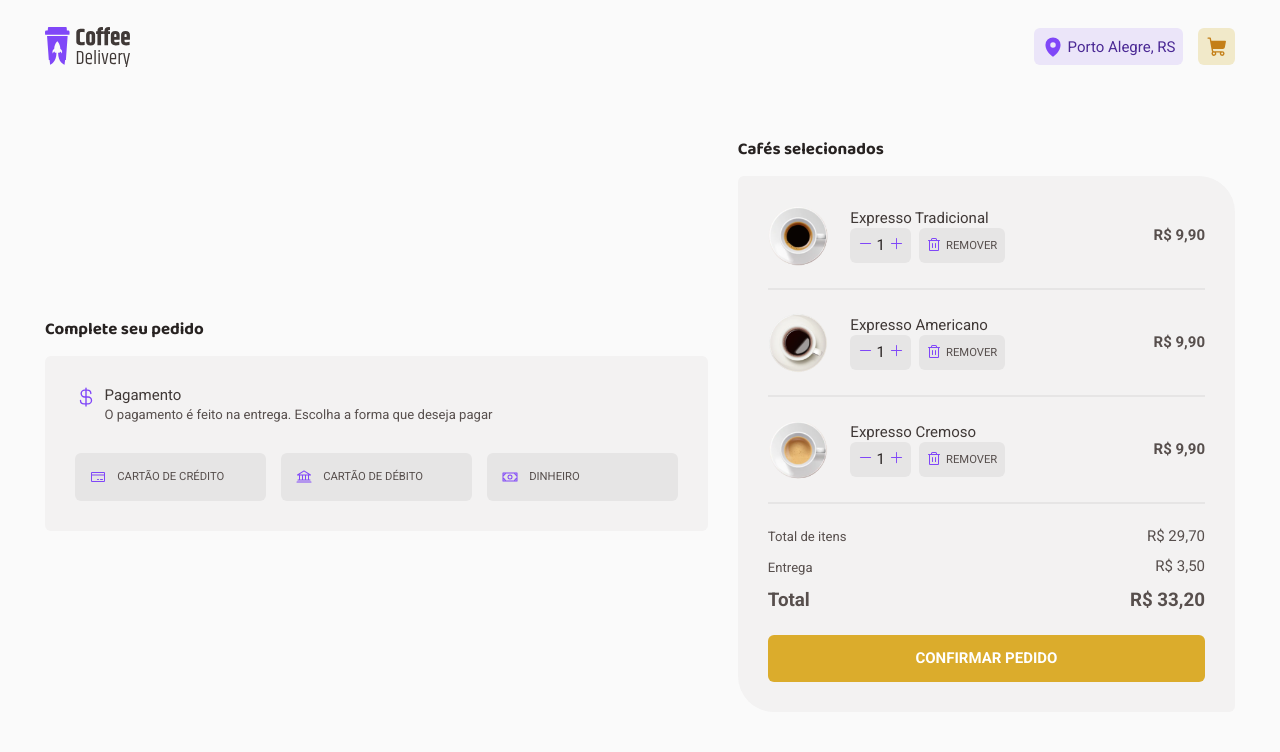
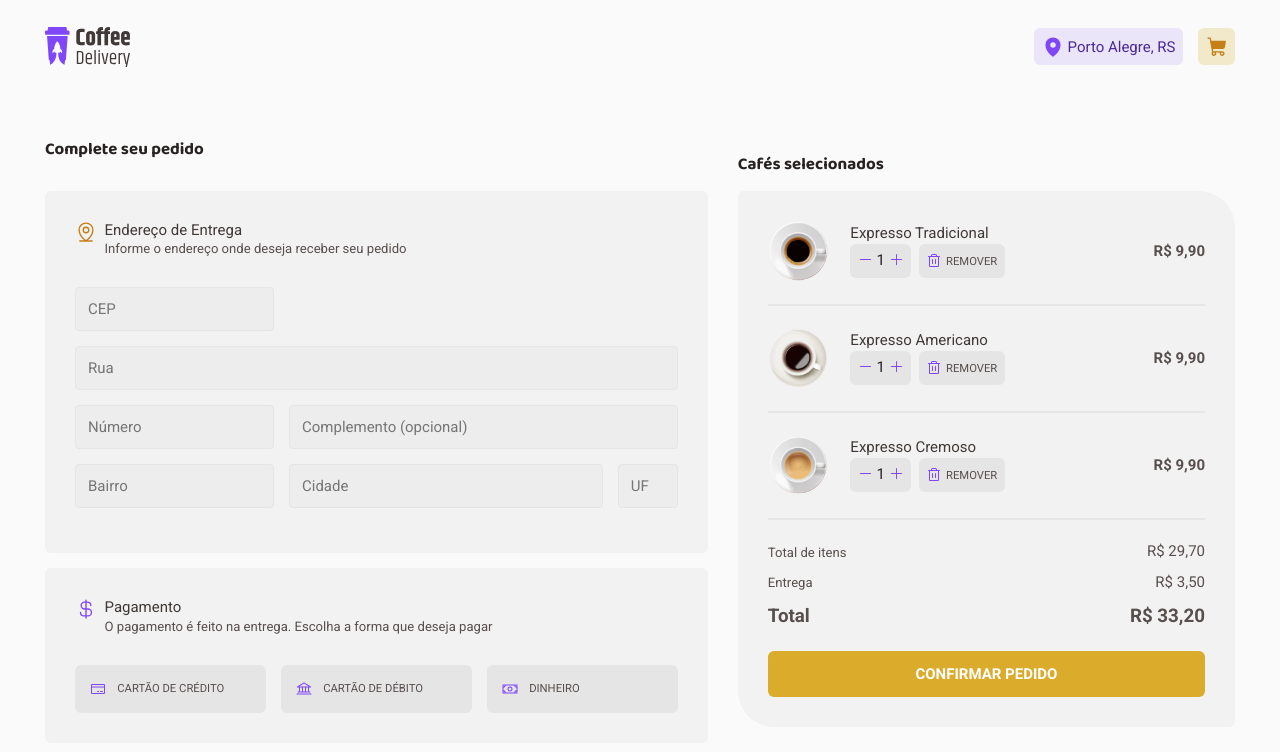
Before and after one commit to matheusbr1/ignite-coffee-delivery, a React (Vite) app: page / in a window 1280 px wide. Shown: the top 752 px of the page. Built offline with nearby package versions, Linux system fonts and the light colour scheme.

Commit message:
feat: init order address form component

```diff
--- a/src/pages/Checkout/index.tsx
+++ b/src/pages/Checkout/index.tsx
@@ -3,12 +3,13 @@ import { ProductCounter } from "../../components/ProductCounter"
 import { COFFEES } from "../../data/coffees"
 import { defaultTheme } from "../../styles/theme"
 import { currencyFormatter } from "../../utils/currencyFormatter"
-import { Trash, CurrencyDollar, CreditCard, Bank, Money } from '@phosphor-icons/react'
+import { Trash, CurrencyDollar, CreditCard, Bank, Money, MapPinLine } from '@phosphor-icons/react'
 import {
   CheckoutContainer,
   CompleteYourOrder,
   ConfirmOrderButton,
   Divider,
+  OrderAddress,
   OrderPayment,
   SelectedCoffees
 } from "./styles"
@@ -23,13 +24,43 @@ export function Checkout() {
           Complete seu pedido
         </h1>
 
+        <OrderAddress>
+          <div className='card' >
+            <div className='titles'>
+              <MapPinLine size={22} color={defaultTheme.colors['yellow-dark']} />
+              <div>
+                <h2 className="complete-order-title" >Endereço de Entrega</h2>
+                <h3 className="complete-order-subtitle" >Informe o endereço onde deseja receber seu pedido</h3>
+              </div>
+            </div>
+
+            <form action="">
+              <div>
+                <input type="text" placeholder='CEP' />
+              </div>
+              <div>
+                <input type="text" placeholder='Rua' className='full' />
+              </div>
+              <div>
+                <input type="text" placeholder='Número' />
+                <input type="text" placeholder='Complemento (opcional)' className='full' />
+              </div>
+              <div>
+                <input type="text" placeholder='Bairro' />
+                <input type="text" placeholder='Cidade' className='full' />
+                <input type="text" placeholder='UF' className='w60' />
+              </div>
+            </form>
+          </div>
+        </OrderAddress>
+
         <OrderPayment>
           <div className='card' >
             <div className='titles'>
               <CurrencyDollar size={22} color={defaultTheme.colors.purple} />
               <div>
-                <h2 className="payment-title" >Pagamento</h2>
-                <h3 className="payment-subtitle" >O pagamento é feito na entrega. Escolha a forma que deseja pagar</h3>
+                <h2 className="complete-order-title" >Pagamento</h2>
+                <h3 className="complete-order-subtitle" >O pagamento é feito na entrega. Escolha a forma que deseja pagar</h3>
               </div>
             </div>
 
--- a/src/pages/Checkout/styles.ts
+++ b/src/pages/Checkout/styles.ts
@@ -19,9 +19,10 @@ export const CheckoutContainer = styled.main`
 
 export const CompleteYourOrder = styled.section`
   flex: 4;
-`
+  display: flex;
+  flex-direction: column;
+  gap: 1rem;
 
-export const OrderPayment = styled.section`
   .card {
     background: ${props => props.theme.colors['base-card']};
     border-radius: 6px;
@@ -39,21 +40,50 @@ export const OrderPayment = styled.section`
     gap: 0.5rem;
     width: 100%;
 
-    .payment-title {
+    .complete-order-title {
       color: ${props => props.theme.colors['base-subtitle']};
       font-size: ${props => props.theme.typography.text.m};
       font-weight: 400;
       line-height: 130%
     }
 
-    .payment-subtitle {
+    .complete-order-subtitle {
       color: ${props => props.theme.colors['base-text']};
       font-size: ${props => props.theme.typography.text.s};
       font-weight: 400;
       line-height: 130%;
     }
   }
+`
 
+export const OrderAddress = styled.section`
+  form {
+    width: 100%;
+
+    .full {
+      width: 100%;
+    }
+
+    .w60 {
+      width: 60px;
+    }
+
+    div {
+      margin-bottom: 1rem;
+      display: flex;
+      gap: 1rem;
+    }
+
+    input {
+      padding: 12px;
+      border-radius: 4px;
+      border: 1px solid ${props => props.theme.colors['base-button']};
+      background:${props => props.theme.colors['base-input']};
+    }
+  }
+`
+
+export const OrderPayment = styled.section`
   .payment-methods {
     display: flex;
     gap: 1rem;
@@ -90,7 +120,6 @@ export const SelectedCoffees = styled.section`
     justify-content: center;
     padding: 2rem;
   }
-
 
   .selected-product-card {
     display: flex;
```
